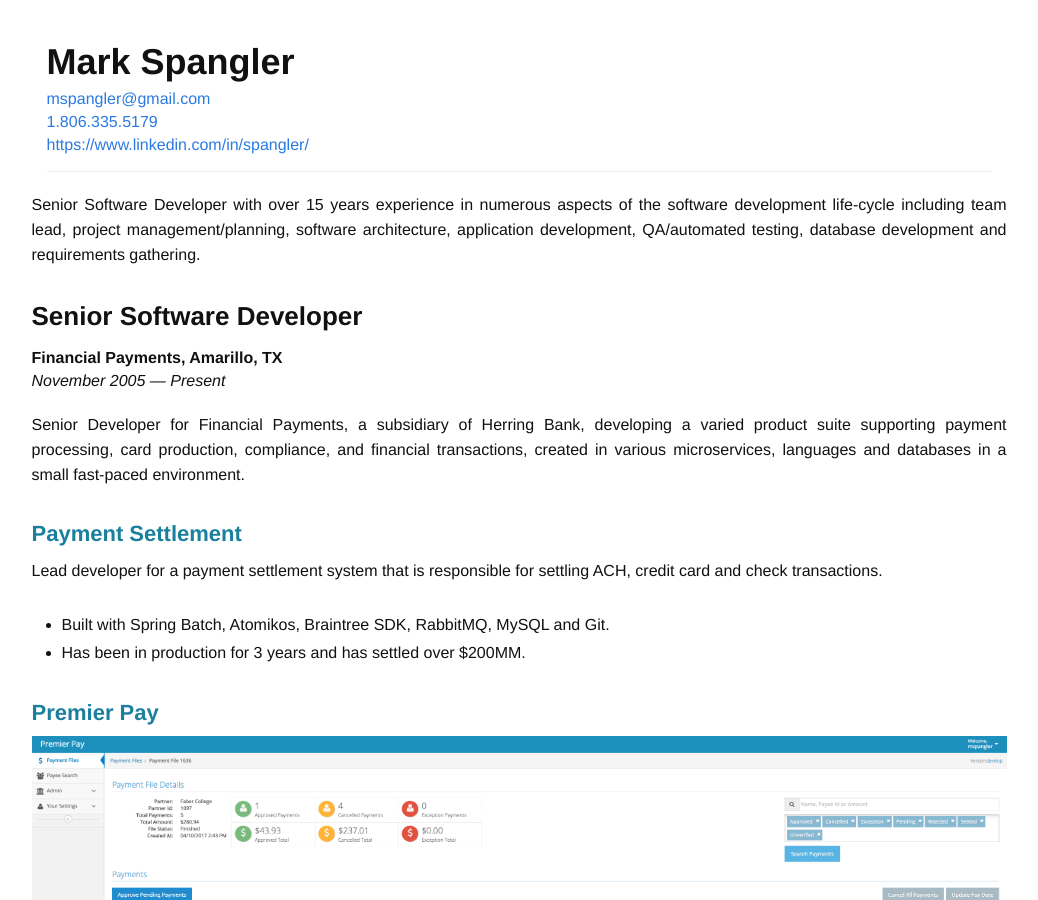
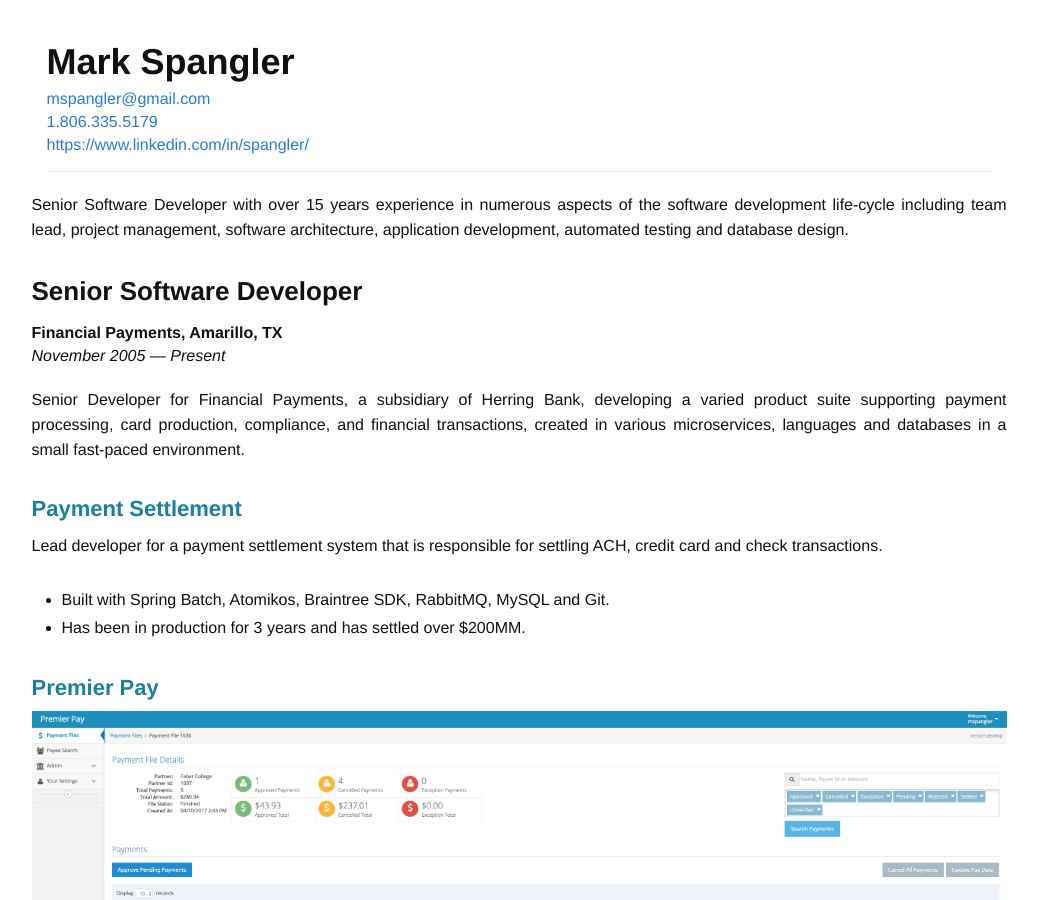
Before and after one commit to mspangler/mspangler.github.io, a Jekyll site: the page built from index.html, in a window 1280 px wide and 900 px high. Shown: the whole window, without its empty margins (121-1159 px from the left). Built offline with Jekyll 4.4.1, drawn with Linux system fonts in a browser that asks for light colours; nearby versions of some CDN libraries.

Commit message:
changed summary & css

```diff
--- a/index.html
+++ b/index.html
@@ -5,7 +5,7 @@
 <div class="row">
   <p>
     Senior Software Developer with over 15 years experience in numerous aspects of the software development life-cycle including team lead,
-    project management/planning, software architecture, application development, QA/automated testing, database development and requirements gathering.
+    project management, software architecture, application development, automated testing and database design.
   </p>
 </div>
 <div class="row company-info">
@@ -24,7 +24,7 @@
   <p class="project-description">
     Lead developer for a payment settlement system that is responsible for settling ACH, credit card and check transactions.
   </p>
-  <ul>
+  <ul class="project-details">
     <li>
       Built with Spring Batch, Atomikos, Braintree SDK, RabbitMQ, MySQL and Git.
     </li>
@@ -39,7 +39,7 @@
   <p class="project-description">
     Lead developer for a batch payment system that allows a payor to pay multiple payees via ACH or check.
   </p>
-  <ul>
+  <ul class="project-details">
     <li>
       Built with Ruby on Rails, jQuery, Redis, Capybara, Dropwizard, RabbitMQ, MySQL and Git.
     </li>
@@ -54,7 +54,7 @@
   <p class="project-description">
     Lead developer for an internal card production system that performs bulk ordering of plastic debit cards and submits to a vendor for production and shipping.
   </p>
-  <ul>
+  <ul class="project-details">
     <li>
       Built with Ruby on Rails, Resque, jQuery, Java, MySQL and Git.
     </li>
@@ -69,7 +69,7 @@
   <p class="project-description">
     Lead developer for an internal admin website for managing applications, users, permissions, payments and general reporting.
   </p>
-  <ul>
+  <ul class="project-details">
     <li>
       Built with Ruby on Rails, jQuery, Highcharts, MySQL, MS SQL and Git.
     </li>
@@ -88,7 +88,7 @@
   <p class="job-description">
     Lead developer for an admin website that can dynamically build custom ad pages that are shared on Facebook Ads, Google Adwords or Yelp Ads for customers in the Chicago metropolitan area.
   </p>
-  <ul>
+  <ul class="project-details">
     <li>
       Built with Ruby on Rails, SparkPost API, MySQL and Git. I also setup the Digital Ocean droplet, web server and scheduled database backups.
     </li>
```
